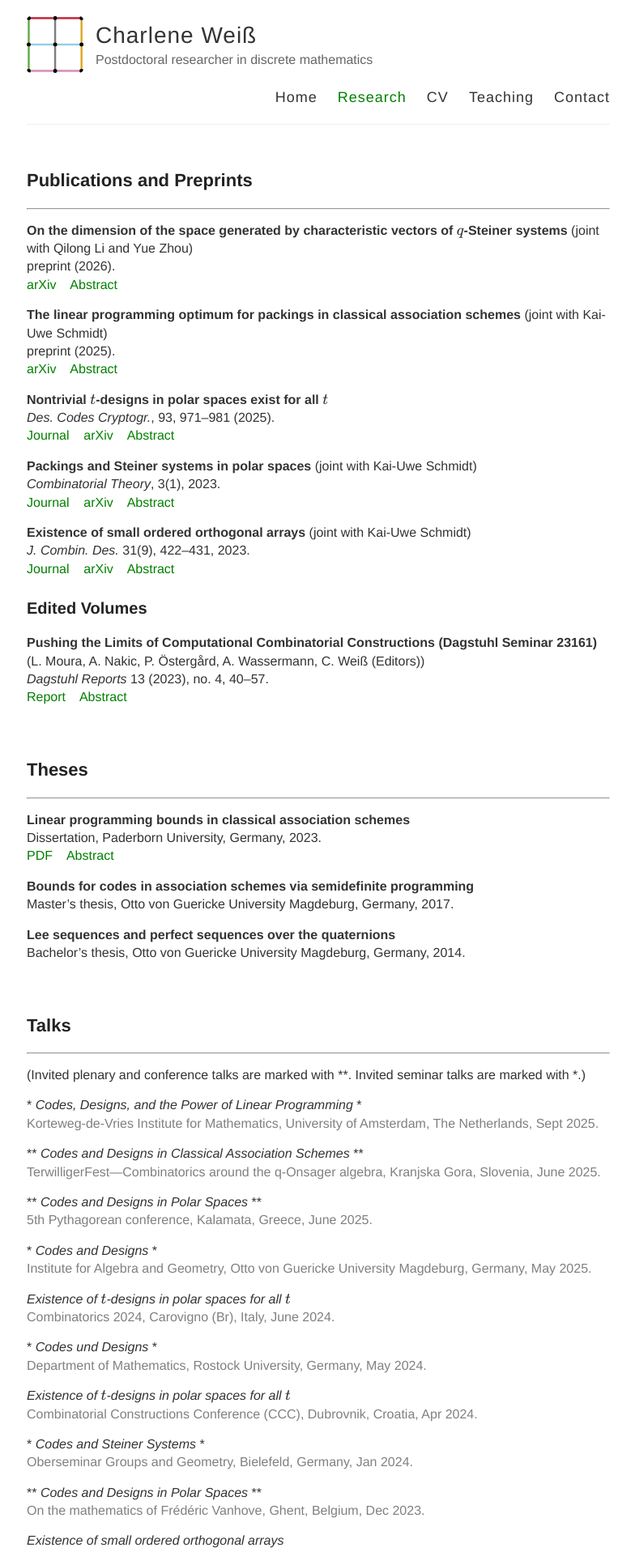
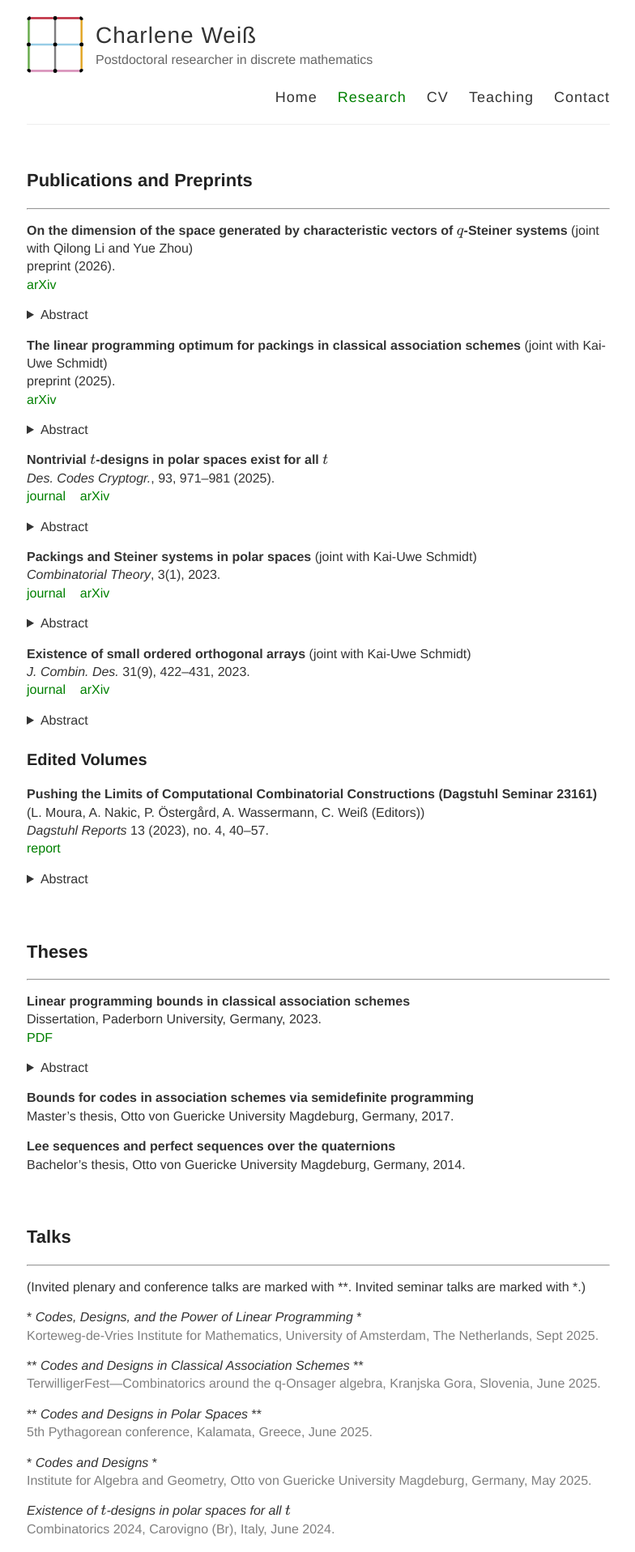
Before and after one commit to charleneweiss/charleneweiss.github.io, a Jekyll site: the page built from research.md, in a window 1280 px wide. Shown: the top 1917 px of the page at 81% size, without its empty margins (247-1031 px from the left). Built offline with Jekyll 4.4.1, drawn with Linux system fonts in a browser that asks for light colours; formulas are drawn with MathJax 3.

Commit message:
Revert "improved abstract tool"
This reverts commit baa1bc71b7efb61c92044bf7d586ce56f1f3f118.

```diff
--- a/research.md
+++ b/research.md
@@ -8,41 +8,71 @@ permalink: /research/
 ____
 **On the dimension of the space generated by characteristic vectors of $q$-Steiner systems** (joint with Qilong Li and Yue Zhou)\
 preprint (2026).\
-[arXiv](https://arxiv.org/abs/2605.06369) &nbsp;&nbsp; <input type="checkbox" id="abstract-1" class="abstract-toggle" /><label for="abstract-1" class="abstract-link">Abstract</label><span class="abstract-content"><span style="color:gray">
+[arXiv](https://arxiv.org/abs/2605.06369)
+<details>
+<summary>Abstract</summary>
+<br>
+<span style="color:gray">
 Fix a prime power $q$ and parameters $1\leq t\leq k\leq n$, the corresponding Steiner system in the Grassmann scheme, or the $q$-Steiner system, is a collection $\mathfrak{B}$ of $k$-dimensional subspaces of $\mathbb{F}_q$ such that for each $t$-dimensional subspace $T$, there exists exactly one element of $\mathfrak{B}$ containing $T$. The dimension of Steiner systems in the Grassmann scheme is defined to be the dimension of the $\mathbb{Q}$-vector space spanned by the characteristic vectors of all these $q$-Steiner systems. In this paper, we prove that when a quadruple $(t,k,n,q)$ admits at least one $q$-Steiner system, the corresponding dimension is equal to $\binom{n}{k}_q-\binom{n}{t}_q+1$. This generalizes the 2019 work of Ghodrati on ordinary Steiner systems.
-</span></span>
+</span>
+</details>
 
 **The linear programming optimum for packings in classical association schemes** (joint with Kai-Uwe Schmidt)\
 preprint (2025).\
-[arXiv](https://arxiv.org/abs/2508.12806) &nbsp;&nbsp; <input type="checkbox" id="abstract-2" class="abstract-toggle" /><label for="abstract-2" class="abstract-link">Abstract</label><span class="abstract-content"><span style="color:gray">
+[arXiv](https://arxiv.org/abs/2508.12806)
+<details>
+<summary>Abstract</summary>
+<br>
+<span style="color:gray">
 Association schemes are central objects in algebraic combinatorics, with the classical schemes lying at their core. These classical association schemes essentially consist of the Hamming and Johnson schemes, and their $q$-analogs: bilinear forms scheme, alternating bilinear forms scheme, Hermitian forms scheme, $q$-Johnson scheme, and polar space schemes. Each of them gives rise to a distance-regular graph on a vertex set $X$, naturally endowed with the path metric. We study $d$-codes in these schemes, that is, subsets $Y$ of $X$ in which every pair of distinct elements has path distance at least $d$. A powerful tool for deriving upper bounds on the size of $d$-codes is the linear programming method. In the case of the Hamming and Johnson schemes, the linear program has been studied since the 1970s, but its optimum is still unknown. We determine the optimum of the linear program for nearly all classical association schemes distinct from the Hamming and Johnson schemes. As a corollary, we obtain upper bounds on $t$-intersecting sets in classical association schemes, providing new proofs of several known results and, in particular, improving earlier bounds on $t$-intersecting sets of generators in polar spaces. These results can be viewed as analogs of the classical Erdős-Ko-Rado Theorem in extremal set theory. Our proofs draw on techniques from algebraic combinatorics and the duality theory of linear programming.
-</span></span>
+</span>
+</details>
 
 **Nontrivial $t$-designs in polar spaces exist for all $t$**\
 *Des. Codes Cryptogr.*, 93, 971–981 (2025).\
-[Journal](https://doi.org/10.1007/s10623-024-01471-1) &nbsp;&nbsp; [arXiv](https://arxiv.org/abs/2311.08288) &nbsp;&nbsp; <input type="checkbox" id="abstract-3" class="abstract-toggle" /><label for="abstract-3" class="abstract-link">Abstract</label><span class="abstract-content"><span style="color:gray">
+[journal](https://doi.org/10.1007/s10623-024-01471-1) &nbsp;&nbsp; [arXiv](https://arxiv.org/abs/2311.08288)
+<details>
+<summary>Abstract</summary>
+<br>
+<span style="color:gray">
 A finite classical polar space of rank $n$ consists of the totally isotropic subspaces of a finite vector space over $\mathbb{F}_q$ equipped with a nondegenerate form such that $n$ is the maximal dimension of such a subspace. A $t$-$(n,k,\lambda)$ design in a finite classical polar space of rank $n$ is a collection $Y$ of totally isotropic $k$-spaces such that each totally isotropic $t$-space is contained in exactly $\lambda$ members of $Y$. Nontrivial examples are currently only known for $t\leq 2$. We show that $t$-$(n,k,\lambda)$ designs in polar spaces exist for all $t$ and $p$ provided that $k>\frac{21}{2}t$ and $n$ is sufficiently large enough. The proof is based on a probabilistic method by Kuperberg, Lovett, and Peled, and it is thus nonconstructive.
-</span></span>
+</span>
+</details>
 
 **Packings and Steiner systems in polar spaces** (joint with Kai-Uwe Schmidt)\
 *Combinatorial Theory*, 3(1), 2023.\
-[Journal](https://escholarship.org/uc/item/83g3149p#main) &nbsp;&nbsp; [arXiv](https://arxiv.org/abs/2203.06709v2) &nbsp;&nbsp; <input type="checkbox" id="abstract-4" class="abstract-toggle" /><label for="abstract-4" class="abstract-link">Abstract</label><span class="abstract-content"><span style="color:gray">
+[journal](https://escholarship.org/uc/item/83g3149p#main) &nbsp;&nbsp; [arXiv](https://arxiv.org/abs/2203.06709v2)
+<details>
+<summary>Abstract</summary>
+<br>
+<span style="color:gray">
 A finite classical polar space of rank $n$ consists of the totally isotropic subspaces of a finite vector space equipped with a nondegenerate form such that $n$ is the maximal dimension of such a subspace. A $t$-Steiner system in a finite classical polar space of rank $n$ is a collection $Y$ of totally isotropic $n$-spaces such that each totally isotropic $t$-space is contained in exactly one member of $Y$. Nontrivial examples are known only for $t=1$ and $t=n-1$. We give an almost complete classification of such $t$-Steiner systems, showing that such objects can only exist in some corner cases. This classification result arises from a more general result on packings in polar spaces.
-</span></span>
+</span>
+</details>
 
 **Existence of small ordered orthogonal arrays** (joint with Kai-Uwe Schmidt)\
 *J. Combin. Des.* 31(9), 422–431, 2023.\
-[Journal](https://doi.org/10.1002/jcd.21903) &nbsp;&nbsp; [arXiv](https://arxiv.org/abs/2109.01586v2) &nbsp;&nbsp; <input type="checkbox" id="abstract-5" class="abstract-toggle" /><label for="abstract-5" class="abstract-link">Abstract</label><span class="abstract-content"><span style="color:gray">
+[journal](https://doi.org/10.1002/jcd.21903) &nbsp;&nbsp; [arXiv](https://arxiv.org/abs/2109.01586v2)
+<details>
+<summary>Abstract</summary>
+<br>
+<span style="color:gray">
 We show that there exist ordered orthogonal arrays, whose sizes deviate from the Rao bound by a factor that is polynomial in the parameters of the ordered orthogonal array. The proof is nonconstructive and based on a probabilistic method due to Kuperberg, Lovett and Peled.
-</span></span>
+</span>
+</details>
 
 ### Edited Volumes
 
 **Pushing the Limits of Computational Combinatorial Constructions (Dagstuhl Seminar 23161)** (L. Moura, A. Nakic, P. Östergård, A. Wassermann, C. Weiß (Editors))\
 *Dagstuhl Reports* 13 (2023), no. 4, 40–57.\
-[Report](https://doi.org/10.4230/DagRep.13.4.40) &nbsp;&nbsp; <input type="checkbox" id="abstract-6" class="abstract-toggle" /><label for="abstract-6" class="abstract-link">Abstract</label><span class="abstract-content"><span style="color:gray">
+[report](https://doi.org/10.4230/DagRep.13.4.40)
+<details>
+<summary>Abstract</summary>
+<br>
+<span style="color:gray">
 This report documents the program and the outcomes of Dagstuhl Seminar 23161 "Pushing the Limits of Computational Combinatorial Constructions". In this Dagstuhl Seminar, we focused on computational methods for challenging problems in combinatorial construction. This includes algorithms for construction of combinatorial objects with prescribed symmetry, for isomorph-free exhaustive generation, and for combinatorial search. Examples of specific algorithmic techniques are tactical decomposition, the Kramer-Mesner method, algebraic methods, graph isomorphism software, isomorph-free generation, clique-finding methods, heuristic search, SAT solvers, and combinatorial optimization. There was an emphasis on problems involving graphs, designs and codes, also including topics in related fields such as finite geometry, graph decomposition, Hadamard matrices, Latin squares, and q-analogs of designs and codes.
-</span></span>
+</span>
+</details>
 
 <br/>
 
@@ -51,9 +81,14 @@ ____
 
 **Linear programming bounds in classical association schemes**\
 Dissertation, Paderborn University, Germany, 2023.\
-[PDF](https://digital.ub.uni-paderborn.de/doi/10.17619/UNIPB/1-1672) &nbsp;&nbsp; <input type="checkbox" id="abstract-7" class="abstract-toggle" /><label for="abstract-7" class="abstract-link">Abstract</label><span class="abstract-content"><span style="color:gray">
+[PDF](https://digital.ub.uni-paderborn.de/doi/10.17619/UNIPB/1-1672)
+<details>
+<summary>Abstract</summary>
+<br>
+<span style="color:gray">
 Digital communications relies heavily on the usage of different types of codes. Prominent codes nowadays are rank-metric codes and subspace codes&mdash;the $q$-analogs of binary codes and binary codes with constant weight. All these codes can be viewed as subsets of classical association schemes. A central coding-theoretic problem is to derive upper bounds for the size of codes. This thesis investigates Delsarte's powerful linear program whose optimum is precisely such a bound for codes in association schemes. The linear programs for binary codes and binary constant-weight codes have been extensively studied since the 1970s, but their optimum is still unknown. We determine in a unified way the optimum of the linear program in several ordinary $q$-analogs as well as in their affine counterparts. In particular, bounds and constructions for codes in polar spaces are established, where the bounds are sharp up to a constant factor in many cases. Moreover, based on these results, an almost complete classification of Steiner systems in polar spaces is provided by showing that they could only exist in some corner cases.
-</span></span>
+</span>
+</details>
 
 **Bounds for codes in association schemes via semidefinite programming**\
 Master's thesis, Otto von Guericke University Magdeburg, Germany, 2017.
--- a/style.scss
+++ b/style.scss
@@ -260,31 +260,6 @@ nav {
 // .main
 //
 
-.abstract-toggle {
-  display: none;
-}
-
-.abstract-link {
-  display: inline;
-  cursor: pointer;
-  color: #008001;
-  text-decoration: none;
-}
-
-.abstract-link:hover {
-  text-decoration: none;
-}
-
-.abstract-content {
-  display: none;
-  margin-top: 0.5em;
-  color: $gray;
-}
-
-.abstract-toggle:checked + .abstract-link + .abstract-content {
-  display: block;
-}
-
 .wrapper-footer {
   margin-top: 50px;
   border-top: 1px solid #ddd;
```
Also changed, not shown: 3 other files.
